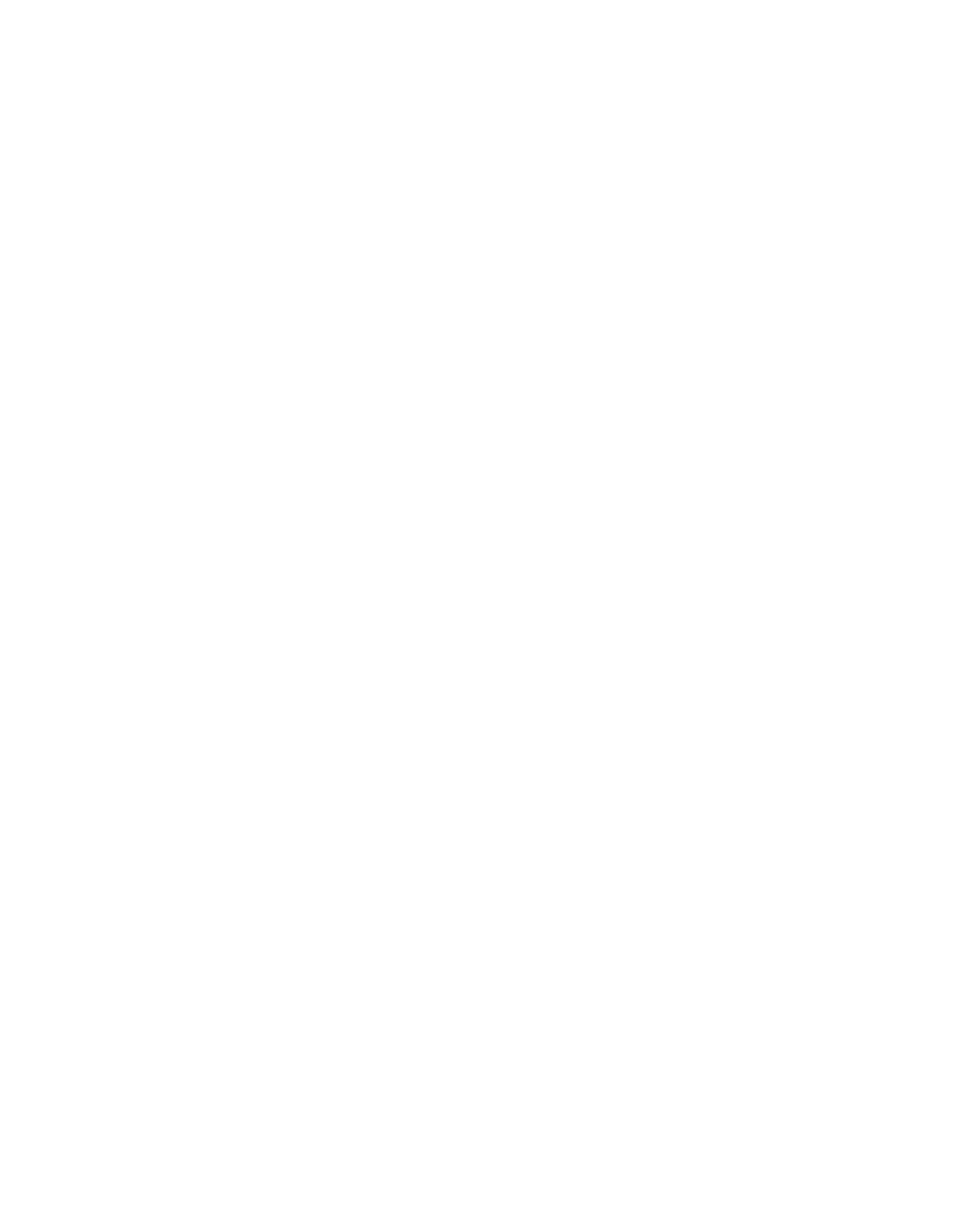
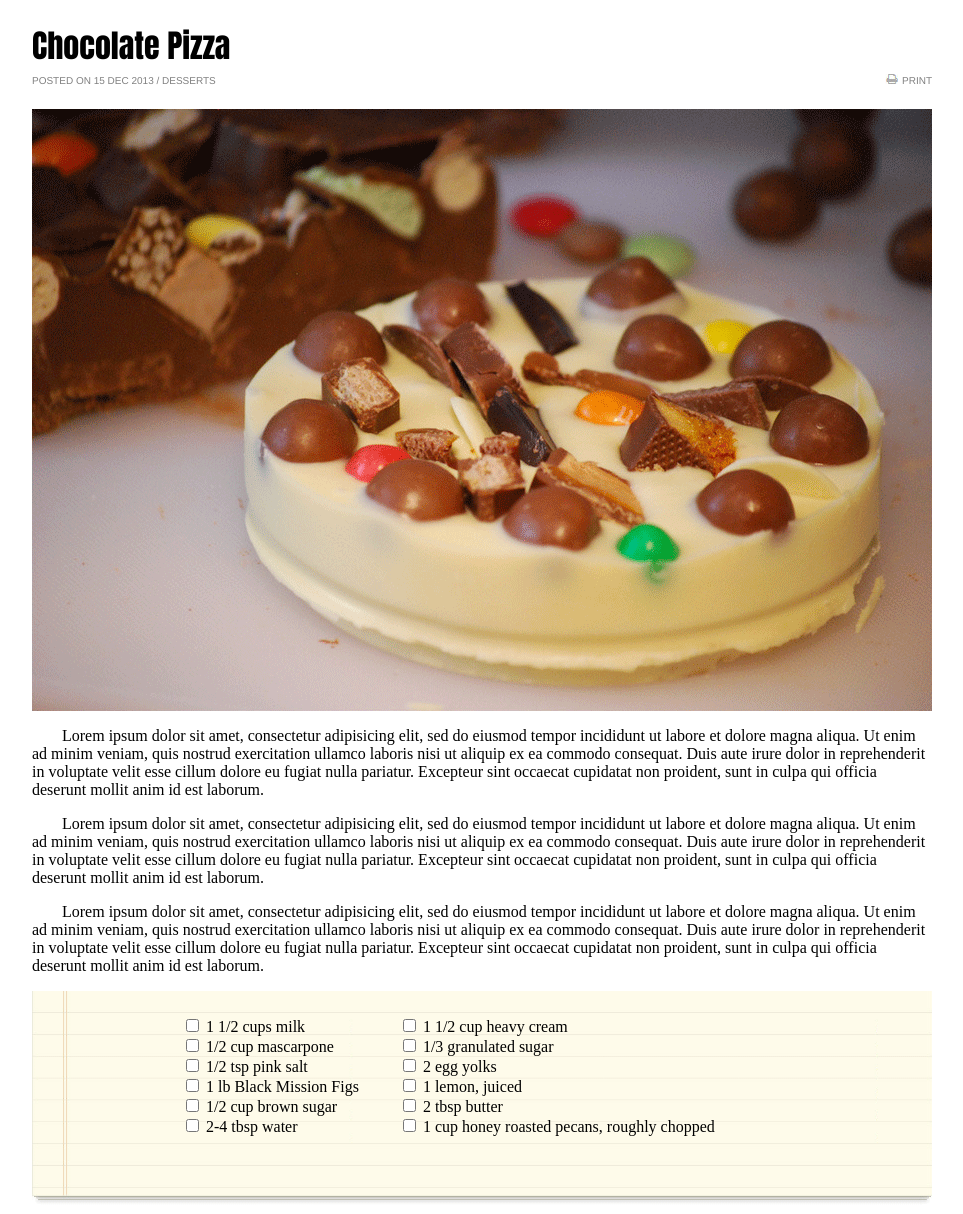
Before and after one commit to rachael-so/chocolate-pizza, a plain HTML site: page index.html in a window 1280 px wide. Shown: the whole page, without its empty margins (158-1121 px from the left). Before the commit the page ends 800 px from the top, so only its background shows below. Drawn offline with Linux system fonts and the light colour scheme.

Commit message:
main created

```diff
--- a/index.html
+++ b/index.html
@@ -1,6 +1,90 @@
+<!DOCTYPE html>
+<html>
+  <head>
+    <link rel="stylesheet" href="styles.css">
+    <link href="https://fonts.googleapis.com/css?family=Mr+Dafoe|Oswald:200" rel="stylesheet">
+    <title>Chocolate Pizza</title>
+</head>
+  <body>
     <header>
     </header>
     <main>
+      <h1>Chocolate Pizza</h1>
+      <h2>POSTED ON 15 DEC 2013 / DESSERTS</H3>
+      <div class="print">
+        <img src="img/print-icon.png">
+        <h2>PRINT</h2>
+      </div>
+      <img src="img/choco-pizza.png">
+      <p>
+        Lorem ipsum dolor sit amet, consectetur adipisicing elit, sed do eiusmod tempor incididunt ut
+        labore et dolore magna aliqua. Ut enim ad minim veniam, quis nostrud exercitation ullamco laboris nisi ut aliquip ex ea commodo consequat. Duis aute irure dolor in reprehenderit in voluptate velit esse cillum dolore eu fugiat nulla pariatur. Excepteur sint occaecat cupidatat non proident, sunt in culpa qui officia deserunt mollit anim id est laborum.
+      </p>
+      <p>
+        Lorem ipsum dolor sit amet, consectetur adipisicing elit, sed do eiusmod tempor incididunt ut
+        labore et dolore magna aliqua. Ut enim ad minim veniam, quis nostrud exercitation ullamco laboris nisi ut aliquip ex ea commodo consequat. Duis aute irure dolor in reprehenderit in voluptate velit esse cillum dolore eu fugiat nulla pariatur. Excepteur sint occaecat cupidatat non proident, sunt in culpa qui officia deserunt mollit anim id est laborum.
+      </p>
+      <p>
+        Lorem ipsum dolor sit amet, consectetur adipisicing elit, sed do eiusmod tempor incididunt ut
+        labore et dolore magna aliqua. Ut enim ad minim veniam, quis nostrud exercitation ullamco laboris nisi ut aliquip ex ea commodo consequat. Duis aute irure dolor in reprehenderit in voluptate velit esse cillum dolore eu fugiat nulla pariatur. Excepteur sint occaecat cupidatat non proident, sunt in culpa qui officia deserunt mollit anim id est laborum.
+      </p>
+      <img src="img/list-bg.png" id="bg">
+      <div class="list">
+        <ul>
+          <li>
+            <input id="check1" type="checkbox">
+            <label for="check1">1 1/2 cups milk</label>
+          </li>
+          <li>
+            <input id="check2" type="checkbox">
+            <label for="check2">1/2 cup mascarpone</label>
+          </li>
+          <li>
+            <input id="check3" type="checkbox">
+            <label for="check3">1/2 tsp pink salt</label>
+          </li>
+          <li>
+            <input id="check4" type="checkbox">
+            <label for="check4">1 lb Black Mission Figs</label>
+          </li>
+          <li>
+            <input id="check5" type="checkbox">
+            <label for="check5">1/2 cup brown sugar</label>
+          </li>
+          <li>
+            <input id="check6" type="checkbox">
+            <label for="check6">2-4 tbsp water</label>
+          </li>
+        </ul>
+        <ul>
+          <li>
+            <input id="check7" type="checkbox">
+            <label for="check7">1 1/2 cup heavy cream</label>
+          </li>
+          <li>
+            <input id="check8" type="checkbox">
+            <label for="check8">1/3 granulated sugar</label>
+          </li>
+          <li>
+            <input id="check9" type="checkbox">
+            <label for="check9">2 egg yolks</label>
+          </li>
+          <li>
+            <input id="check10" type="checkbox">
+            <label for="check10">1 lemon, juiced</label>
+          </li>
+          <li>
+            <input id="check11" type="checkbox">
+            <label for="check11">2 tbsp butter</label>
+          </li>
+          <li>
+            <input id="check12" type="checkbox">
+            <label for="check12">1 cup honey roasted pecans, roughly chopped</label>
+          </li>
+        </ul>
+      </div>
     </main>
     <footer>
     </footer>
+  </body>
+</html>
--- a/styles.css
+++ b/styles.css
@@ -0,0 +1,59 @@
+main {
+  width: 900px;
+  margin: 0 auto;
+}
+
+main h1 {
+  font-family: impact;
+  margin-bottom: 0px;
+}
+
+main h2 {
+  display: inline;
+  font-size: 10px;
+  color: gray;
+  font-weight: lighter;
+  font-family: helvetica;
+}
+
+main img {
+  margin-top: 20px;
+  display: block;
+}
+
+main div.print {
+  float: right;
+}
+
+main .print img {
+  display: inline;
+  margin-top: 0;
+}
+
+main #bg {
+  position: relative;
+  width: 900px;
+  height: 215px;
+  margin: 0 auto;
+}
+
+main .list{
+  position: absolute;
+  top: 1000px;
+  left: 300px;
+}
+
+main ul {
+  display: inline;
+  float: left;
+  list-style-type: none;
+}
+
+input[type=checkbox]:checked + label {
+  text-decoration: line-through;
+}
+
+main p {
+  text-indent: 30px;
+  width: 900px;
+}
```
Lines whose indentation alone changed are shown as unchanged.
